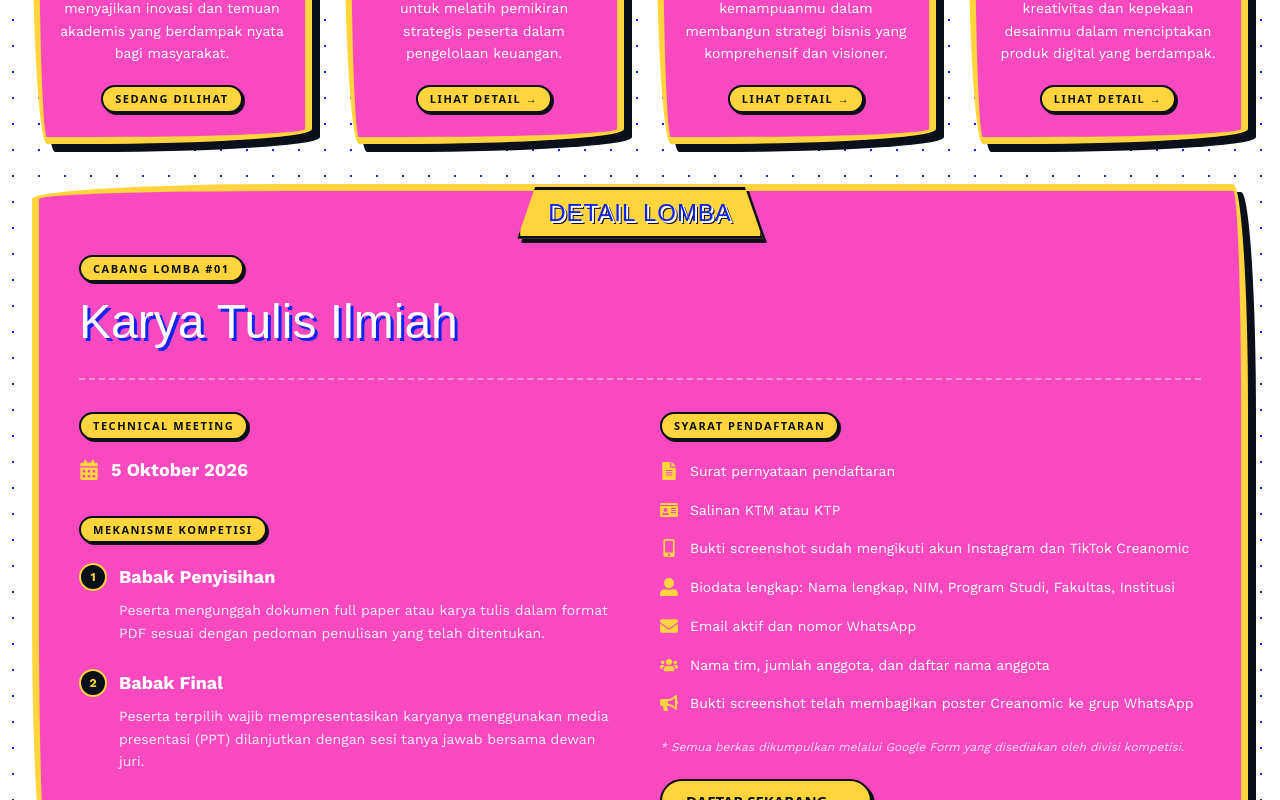
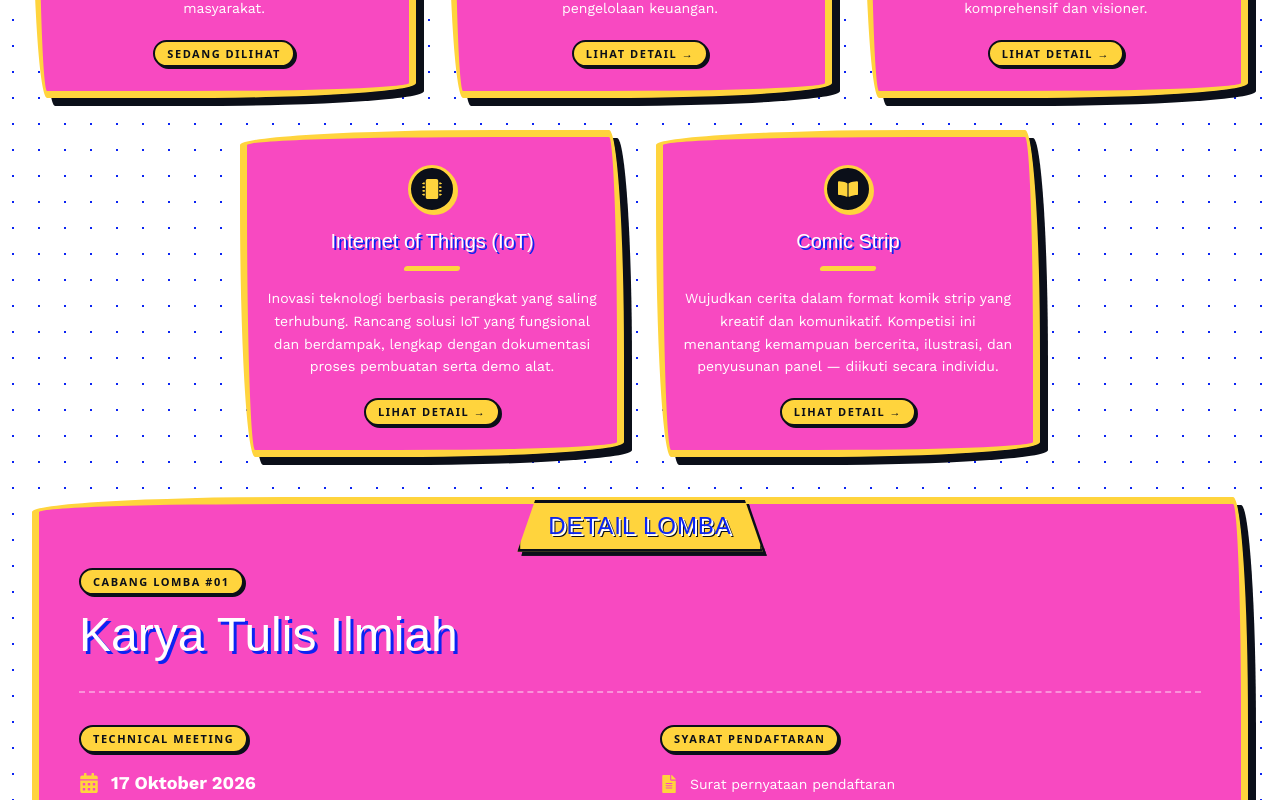
Before and after one commit to Creanomic2026/public-page, a Next.js app: page /competition in a window 1280 px wide. Shown: the part 1060-1860 px from the top of the page. Built offline with nearby package versions, Linux system fonts and the light colour scheme; a web font is replaced by a local one.

Commit message:
fix(competition): sync 5 cabang lomba with private-page (add IoT & Comic Strip)

```diff
--- a/app/competition/layout.tsx
+++ b/app/competition/layout.tsx
@@ -3,7 +3,7 @@ import type { ReactNode } from "react";
 export const metadata = {
   title: "Competition",
   description:
-    "Cabang lomba CREANOMIC 2026 — Karya Tulis Ilmiah, Financial Planner, Business Model Canvas, dan UI/UX Design.",
+    "Cabang lomba CREANOMIC 2026 — Karya Tulis Ilmiah, Financial Planner, Business Model Canvas, Internet of Things (IoT), dan Comic Strip.",
 };
 
 export default function CompetitionLayout({ children }: { children: ReactNode }) {
--- a/app/competition/page.tsx
+++ b/app/competition/page.tsx
@@ -6,7 +6,8 @@ import {
   FaPenNib,
   FaChartLine,
   FaProjectDiagram,
-  FaPalette,
+  FaMicrochip,
+  FaBookOpen,
   FaFileAlt,
   FaIdCard,
   FaMobileAlt,
@@ -38,6 +39,7 @@ interface Competition {
   colorHex: string;
   description: string;
   rounds: CompetitionRequirement[];
+  individual?: boolean;
 }
 
 // ─── Data ──────────────────────────────────────────────────────────────────────
@@ -45,18 +47,18 @@ interface Competition {
 const competitions: Competition[] = [
   {
     id: "01",
-    slug: "kti",
+    slug: "karya-tulis-ilmiah",
     name: "Karya Tulis Ilmiah",
     Icon: FaPenNib,
-    techMeeting: "5 Oktober 2026",
-    colorHex: "#0B24F3",
+    techMeeting: "17 Oktober 2026",
+    colorHex: "#2A82E7",
     description:
       "Unjuk kemampuan riset dan penulisan ilmiah berkualitas tinggi. Kompetisi ini mengundang mahasiswa untuk menyajikan inovasi dan temuan akademis yang berdampak nyata bagi masyarakat.",
     rounds: [
       {
         babak: "Babak Penyisihan",
         detail:
-          "Peserta mengunggah dokumen full paper atau karya tulis dalam format PDF sesuai dengan pedoman penulisan yang telah ditentukan.",
+          "Peserta mengunggah judul, karya tulis ilmiah (full paper) dalam format PDF, serta surat pernyataan orisinalitas sesuai pedoman penulisan yang telah ditentukan.",
       },
       {
         babak: "Babak Final",
@@ -70,15 +72,15 @@ const competitions: Competition[] = [
     slug: "financial-planner",
     name: "Financial Planner",
     Icon: FaChartLine,
-    techMeeting: "4 Oktober 2026",
-    colorHex: "#F849C1",
+    techMeeting: "17 Oktober 2026",
+    colorHex: "#D20A81",
     description:
       "Uji kemampuan analisis dan perencanaan keuangan dalam menghadapi tantangan ekonomi modern. Kompetisi ini dirancang untuk melatih pemikiran strategis peserta dalam pengelolaan keuangan.",
     rounds: [
       {
         babak: "Babak Penyisihan",
         detail:
-          "Peserta mengunggah berkas esai analisis keuangan dalam format PDF sesuai dengan panduan yang telah ditetapkan.",
+          "Peserta mengunggah judul karya, file karya Financial Planner dalam format PDF, serta surat pernyataan orisinalitas sesuai panduan yang telah ditetapkan.",
       },
       {
         babak: "Babak Final",
@@ -89,10 +91,10 @@ const competitions: Competition[] = [
   },
   {
     id: "03",
-    slug: "bmc",
+    slug: "business-model-canvas",
     name: "Business Model Canvas",
     Icon: FaProjectDiagram,
-    techMeeting: "4 Oktober 2026",
+    techMeeting: "16 Oktober 2026",
     colorHex: "#522A92",
     description:
       "Rancang model bisnis inovatif yang berkelanjutan menggunakan kerangka Business Model Canvas. Tunjukkan kemampuanmu dalam membangun strategi bisnis yang komprehensif dan visioner.",
@@ -100,7 +102,7 @@ const competitions: Competition[] = [
       {
         babak: "Babak Penyisihan",
         detail:
-          "Peserta mengunggah proposal bisnis yang disatukan dengan rancangan Business Model Canvas (BMC) dalam satu berkas berformat PDF.",
+          "Peserta mengunggah judul karya, proposal bisnis (PDF), rancangan Business Model Canvas (PDF/PNG/JPG), serta surat pernyataan orisinalitas.",
       },
       {
         babak: "Babak Final",
@@ -111,25 +113,48 @@ const competitions: Competition[] = [
   },
   {
     id: "04",
-    slug: "uiux",
-    name: "UI/UX Design",
-    Icon: FaPalette,
-    techMeeting: "5 Oktober 2026",
-    colorHex: "#0B1BA4",
+    slug: "internet-of-things",
+    name: "Internet of Things (IoT)",
+    Icon: FaMicrochip,
+    techMeeting: "16 Oktober 2026",
+    colorHex: "#E025CE",
     description:
-      "Wujudkan desain antarmuka yang intuitif dan estetis menggunakan prinsip-prinsip UX terkini. Kompetisi ini menantang kreativitas dan kepekaan desainmu dalam menciptakan produk digital yang berdampak.",
+      "Inovasi teknologi berbasis perangkat yang saling terhubung. Rancang solusi IoT yang fungsional dan berdampak, lengkap dengan dokumentasi proses pembuatan serta demo alat.",
     rounds: [
       {
         babak: "Babak Penyisihan",
         detail:
-          "Peserta mengunggah proposal dalam format PDF. Tautan (link) prototipe serta file rancangan komponen UI/UX harus disertakan pada bagian lampiran proposal.",
+          "Peserta mengunggah judul karya, surat pernyataan orisinalitas, bukti tahap pembuatan alat (PDF/PNG/JPG), serta tautan video demo alat melalui Instagram dengan akun yang tidak dikunci (private).",
       },
       {
         babak: "Babak Final",
         detail:
-          "Peserta terpilih wajib mempresentasikan konsep dan prototipe karyanya menggunakan media presentasi (PPT) dilanjutkan dengan sesi tanya jawab bersama dewan juri.",
+          "Peserta terpilih wajib mendemonstrasikan alat IoT secara langsung dan mempresentasikannya, dilanjutkan dengan sesi tanya jawab bersama dewan juri.",
       },
     ],
+  },
+  {
+    id: "05",
+    slug: "comic-strip",
+    name: "Comic Strip",
+    Icon: FaBookOpen,
+    techMeeting: "17 Oktober 2026",
+    colorHex: "#FF8C00",
+    description:
+      "Wujudkan cerita dalam format komik strip yang kreatif dan komunikatif. Kompetisi ini menantang kemampuan bercerita, ilustrasi, dan penyusunan panel — diikuti secara individu.",
+    rounds: [
+      {
+        babak: "Babak Penyisihan",
+        detail:
+          "Peserta mengunggah judul karya, surat pernyataan orisinalitas, bukti tahap pembuatan (sketsa, line art, pewarnaan), serta file karya komik strip (JPG/PNG/PDF).",
+      },
+      {
+        babak: "Babak Final",
+        detail:
+          "Peserta terpilih wajib mempresentasikan konsep dan karya komik stripnya, dilanjutkan dengan sesi tanya jawab bersama dewan juri.",
+      },
+    ],
+    individual: true,
   },
 ];
 
@@ -168,7 +193,7 @@ function CompetitionCard({
       onClick={onClick}
       aria-pressed={isActive}
       id={`card-${competition.slug}`}
-      className={`pop-card group flex h-full cursor-pointer flex-col items-center px-5 pb-6 pt-7 text-center transition-all duration-200 hover:-translate-y-1 focus:outline-none ${
+      className={`pop-card group flex h-full w-full cursor-pointer flex-col items-center px-5 pb-6 pt-7 text-center transition-all duration-200 hover:-translate-y-1 focus:outline-none ${
         isActive ? "ring-4 ring-[#0B24F3] ring-offset-4 ring-offset-white" : ""
       }`}
     >
@@ -273,7 +298,12 @@ function CompetitionDetail({ competition }: { competition: Competition }) {
         <div>
           <span className="tag-y2k">Syarat Pendaftaran</span>
           <ul className="mb-6 mt-5 flex flex-col gap-4">
-            {generalRequirements.map((req, idx) => (
+            {(competition.individual
+              ? generalRequirements.filter(
+                  (req) => !req.text.toLowerCase().includes("tim")
+                )
+              : generalRequirements
+            ).map((req, idx) => (
               <li key={idx} className="flex items-start gap-3">
                 <req.Icon className="mt-0.5 shrink-0 text-lg text-[#FFD43D]" />
                 <span
@@ -290,8 +320,9 @@ function CompetitionDetail({ competition }: { competition: Competition }) {
             className="mb-6 text-xs italic text-white/80"
             style={{ fontFamily: "var(--font-work-sans)" }}
           >
-            * Semua berkas dikumpulkan melalui Google Form yang disediakan oleh
-            divisi kompetisi.
+            {competition.individual
+              ? "* Comic Strip bersifat individu (tanpa tim). Semua berkas dikumpulkan sesuai arahan divisi kompetisi."
+              : "* Semua berkas dikumpulkan melalui Google Form yang disediakan oleh divisi kompetisi."}
           </p>
 
           <a href="/registrasi" className="btn-primary-y2k">
@@ -335,14 +366,18 @@ export default function CompetitionPage() {
         </p>
 
         {/* Competition cards */}
-        <div className="grid gap-8 md:grid-cols-2 xl:grid-cols-4">
+        <div className="flex flex-wrap justify-center gap-6 lg:gap-8">
           {competitions.map((comp) => (
-            <CompetitionCard
+            <div
               key={comp.id}
-              competition={comp}
-              isActive={activeId === comp.id}
-              onClick={() => handleSelect(comp.id)}
-            />
+              className="w-full sm:w-[calc(50%-0.75rem)] lg:w-[calc(33.333%-1.34rem)]"
+            >
+              <CompetitionCard
+                competition={comp}
+                isActive={activeId === comp.id}
+                onClick={() => handleSelect(comp.id)}
+              />
+            </div>
           ))}
         </div>
 
```
